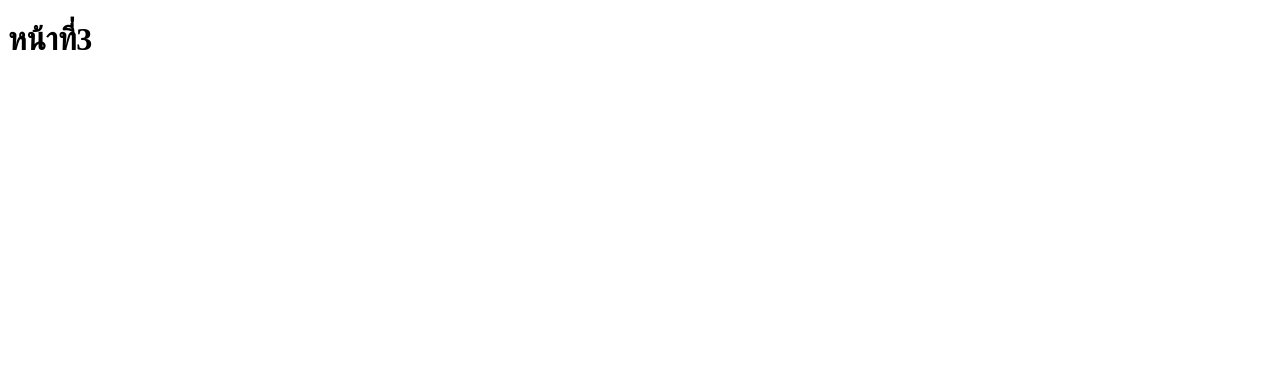
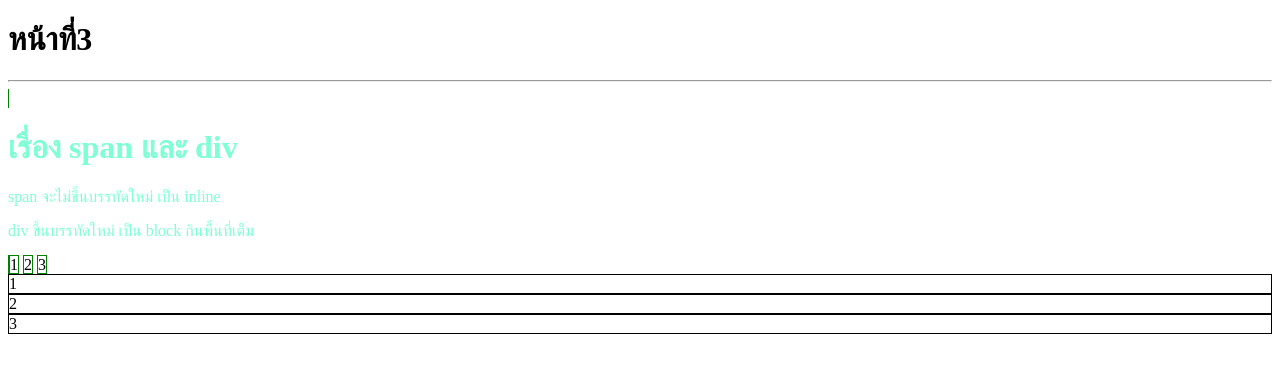
Before and after one commit to NadanaiKD/learn-html, a plain HTML site: page page3.html in a window 1280 px wide. Drawn offline with Linux system fonts and the light colour scheme.

Commit message:
span and div

```diff
--- a/page3.html
+++ b/page3.html
@@ -5,8 +5,28 @@
     <meta http-equiv="X-UA-Compatible" content="IE=edge">
     <meta name="viewport" content="width=device-width, initial-scale=1.0">
     <title>Document</title>
+    <style>
+        span{
+            border: 1px solid green;
+        }
+        div{
+            border: 1px solid black;
+        }
+    </style>
 </head>
 <body>
     <h1>หน้าที่3</h1>
 </body>
+<hr>
+<span style="color: aquamarine;">
+    <h1>เรื่อง span และ div</h1>
+    <p>span จะไม่ขึ้นบรรทัดใหม่ เป็น inline</p>
+    <p>div ขึ้นบรรทัดใหม่ เป็น block กินพื้นที่เต็ม</p>
+</span>
+<span>1</span>
+<span>2</span>
+<span>3</span>
+<div>1</div>
+<div>2</div>
+<div>3</div>
 </html>
```
